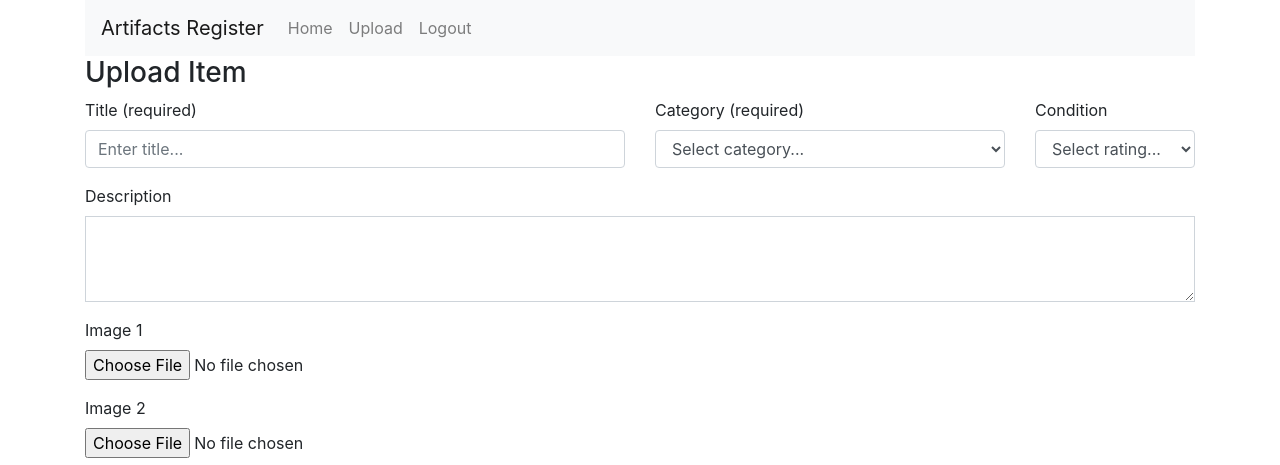
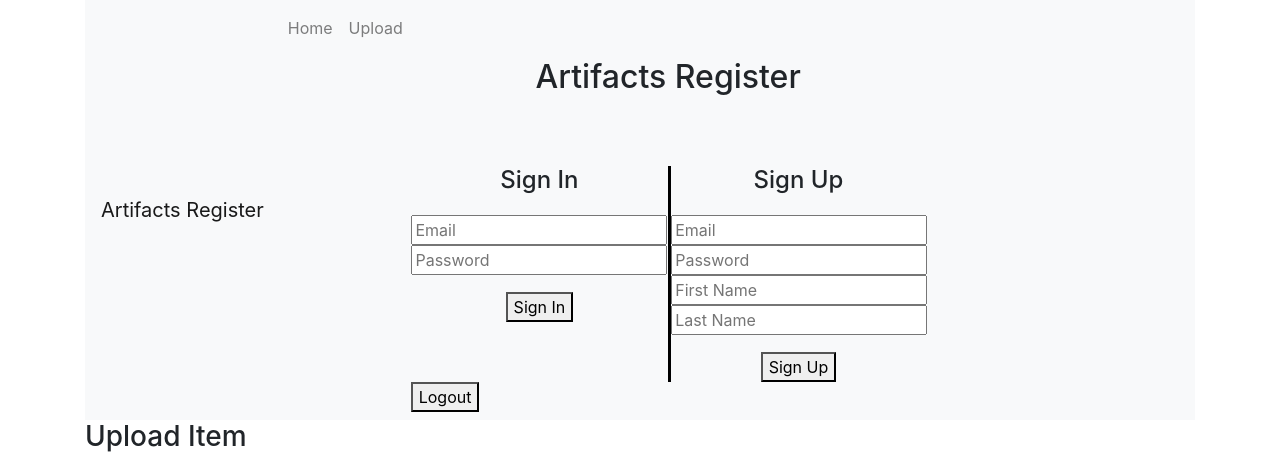
Before and after one commit to Tia-Lowenthal/COMP30022_TeamTaco, a React (Create React App) app in the folder client/: page /upload in a window 1280 px wide. Shown: the top 465 px of the page. Built offline with nearby package versions, Linux system fonts and the light colour scheme; no server answers.

Commit message:
logout working, render problem

```diff
--- a/client/src/App.js
+++ b/client/src/App.js
@@ -6,30 +6,14 @@ import Home from "./components/home.component";
 import Upload from "./components/upload.component";
 import Account from "./components/accounts.component";
 import Items from "./components/items.component";
+import Navbar from "./components/navbar.component";
 
 class App extends Component {
   render() {
     return (
       <Router>
         <div className="container">
-        <nav className="navbar navbar-expand-lg navbar-light bg-light">
-            <Link to="/home" className="navbar-brand">Artifacts Register</Link>
-            <div className="collpase navbar-collapse">
-              <ul className="navbar-nav mr-auto">
-                <li className="navbar-item">
-                  <Link to="/home" className="nav-link">Home</Link>
-                </li>
-                <li className="navbar-item">
-                  <Link to="/upload" className="nav-link">Upload</Link>
-                </li>
-                <li className="navbar-item">
 
-                  <Link to="/" className="nav-link">Logout</Link>
-
-                </li>
-              </ul>
-            </div>
-          </nav>
           <Route path="/upload" component={Upload} />
           <Route exact path="/home" component={Home} />
           <Route exact path="/" component={Account}/>
--- a/client/src/components/accounts.component.js
+++ b/client/src/components/accounts.component.js
@@ -23,6 +23,7 @@ class Account extends Component {
 
     this.state = {
       isLoading: true,
+      justLoggedIn: false,
       token: '',
       signUpError: '',
       signInError: '',
@@ -112,6 +113,10 @@ class Account extends Component {
     window.location = "/home";
   }
 
+  gotoSignin () {
+    window.location = "/";
+  }
+
   onSignUp() {
     // Grab state
     const {
@@ -174,7 +179,10 @@ class Account extends Component {
 
     this.setState({
       isLoading: true,
+      justLoggedIn: true
     });
+
+    console.log("in sign in", this.state.justLoggedIn);
 
     // Post request to backend
     fetch('/users/login', {
@@ -214,7 +222,10 @@ class Account extends Component {
   logout() {
     this.setState({
       isLoading: true,
+      justLoggedIn: false
     });
+    console.log("in logout", this.state.justLoggedIn);
+
     const obj = getFromStorage('the_main_app');
     if (obj && obj.token) {
       const { token } = obj;
@@ -225,7 +236,7 @@ class Account extends Component {
           if (json.success) {
             this.setState({
               token: '',
-              isLoading: false
+              isLoading: false,
             });
           } else {
             this.setState({
@@ -238,12 +249,14 @@ class Account extends Component {
         isLoading: false,
       });
     }
+    this.gotoSignin();
     //this.handlePageChange();
   }
 
   render() {
     const {
       isLoading,
+      justLoggedIn,
       token,
       signInError,
       signInEmail,
@@ -255,11 +268,14 @@ class Account extends Component {
       signUpError,
     } = this.state;
 
-    if (isLoading) {
-      return (<div><p>Loading...</p></div>);
-    }
-
-    if (!token) {
+    // if (isLoading) {
+    //   return (<div><p>Loading...</p></div>);
+    // }
+    // if (justLoggedIn) {
+    //   return (null);
+    // }
+    console.log("in render", justLoggedIn);
+    if (!token && !justLoggedIn) {
       return (
 
         <div>
@@ -323,13 +339,7 @@ class Account extends Component {
     }
 
 
-    return (
-
-      <div>
-        <p>Are you sure you wish to logout?</p>
-        <button onClick={this.logout}>Logout</button>
-      </div>
-    );
+    return (null);
   }
 }
 
--- a/client/src/components/home.component.js
+++ b/client/src/components/home.component.js
@@ -2,6 +2,7 @@ import React, { Component } from 'react';
 // eslint-disable-next-line
 import { BrowserRouter as Router, Route, Link } from "react-router-dom";
 import ItemSearch from './itemsearch.component';
+import Navbar from "./navbar.component";
 
 
 
@@ -9,6 +10,7 @@ export default class Home extends Component {
     render() {
         return (
             <div>
+                <Navbar/>
                 <h3>Home</h3>
                 <h4>Items</h4>
                 <ItemSearch/>
--- a/client/src/components/items.component.js
+++ b/client/src/components/items.component.js
@@ -7,6 +7,7 @@ import ViewHistory from "./viewhistory.component";
 import ViewFinance from "./viewfinance.component";
 import ViewCurrentInfo from "./viewcurrentinfo.component";
 import TagGroup from './taggroup.component';
+import Navbar from "./navbar.component";
 
 export default class Items extends Component {
         constructor(props) {
@@ -59,6 +60,8 @@ export default class Items extends Component {
     render() {
 
         return (
+            <div>
+            <Navbar/>
             <div className = "row">
                 <div className = "col">
 
@@ -80,6 +83,7 @@ export default class Items extends Component {
 
                 </div>
             </div>
+            </div>
         )
     }
 }
--- /dev/null
+++ b/client/src/components/navbar.component.js
@@ -0,0 +1,34 @@
+import React, { Component } from 'react';
+import { BrowserRouter as Router, Route, Link } from "react-router-dom";
+import Account from "./accounts.component";
+
+export default class Navbar extends Component {
+    triggerLogout(){
+
+        this.account.logout();
+    }
+    render() {
+
+        return (
+            <div>
+                <nav className="navbar navbar-expand-lg navbar-light bg-light">
+                    <Link to="/home" className="navbar-brand">Artifacts Register</Link>
+                    <div className="collpase navbar-collapse">
+                    <ul className="navbar-nav mr-auto">
+                        <li className="navbar-item">
+                        <Link to="/home" className="nav-link">Home</Link>
+                        </li>
+                        <li className="navbar-item">
+                        <Link to="/upload" className="nav-link">Upload</Link>
+                        </li>
+                        <li className="navbar-item">
+                        <Account ref={account => this.account = account} />
+                        <button onClick={this.triggerLogout.bind(this)}>Logout</button>
+                        </li>
+                    </ul>
+                    </div>
+                </nav>
+            </div>
+        )
+    }
+}
--- a/client/src/components/upload.component.js
+++ b/client/src/components/upload.component.js
@@ -1,11 +1,13 @@
 import React, { Component } from 'react';
 
 import UploadForm from "./uploadform.component";
+import Navbar from "./navbar.component";
 
 export default class Upload extends Component {
     render() {
         return (
             <div>
+                <Navbar/>
                 <h3>Upload Item</h3>
                 <UploadForm/>
             </div>
```
